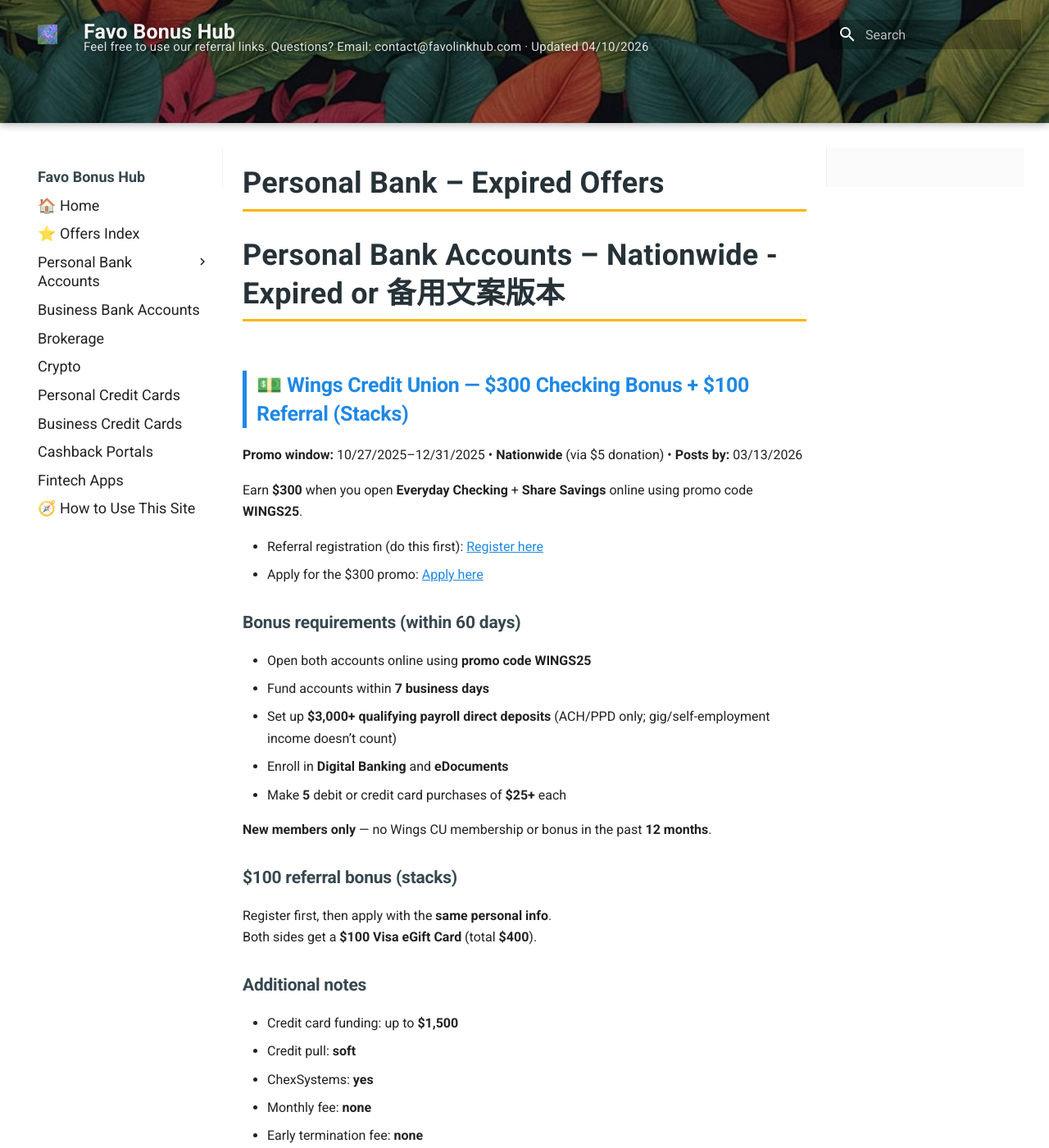
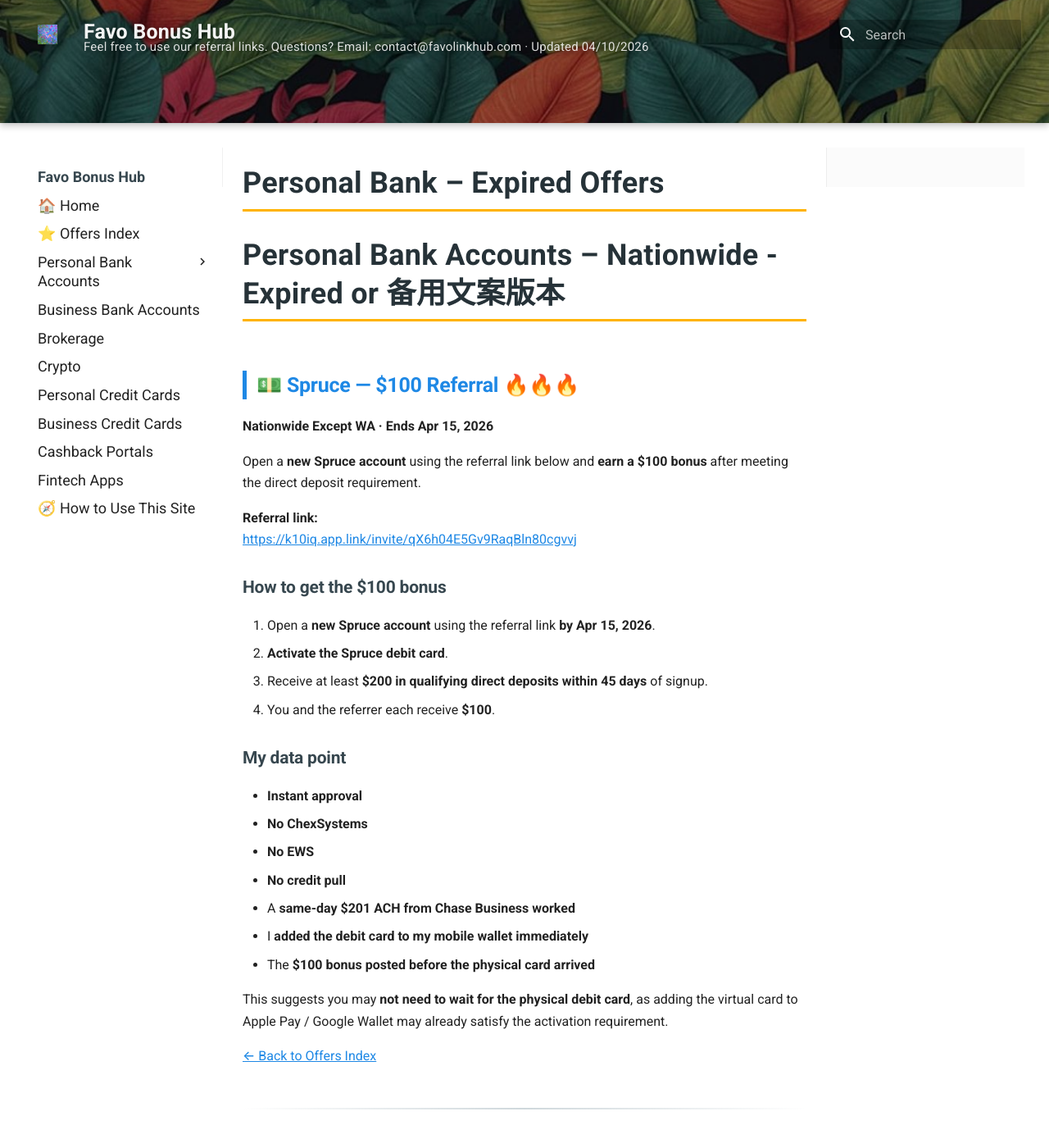
Before and after one commit to whispersofzephyr/favolinkhub-site, an MkDocs documentation site: the page built from docs/_archive/personal-bank-expired.md, in a window 1280 px wide and 1400 px high. Shown: the whole window at 82% size. Built offline with MkDocs 1.6.1 and Material for MkDocs 9.7.7, drawn with Linux system fonts in a browser that asks for light colours.

Commit message:
Update personal-bank-expired.md

```diff
--- a/docs/_archive/personal-bank-expired.md
+++ b/docs/_archive/personal-bank-expired.md
@@ -6,6 +6,38 @@ search:
 # Personal Bank – Expired Offers
 
 # Personal Bank Accounts – Nationwide - Expired or 备用文案版本
+
+
+<a id="spruce"></a>
+## 💵 Spruce — $100 Referral 🔥🔥🔥
+**Nationwide Except WA · Ends Apr 15, 2026**
+
+Open a **new Spruce account** using the referral link below and **earn a $100 bonus** after meeting the direct deposit requirement.
+
+**Referral link:**
+[https://k10iq.app.link/invite/qX6h04E5Gv9RaqBln80cgvvj](https://k10iq.app.link/invite/qX6h04E5Gv9RaqBln80cgvvj)
+
+### How to get the $100 bonus
+1. Open a **new Spruce account** using the referral link **by Apr 15, 2026**.
+2. **Activate the Spruce debit card**.
+3. Receive at least **$200 in qualifying direct deposits within 45 days** of signup.
+4. You and the referrer each receive **$100**.
+
+### My data point
+
+- **Instant approval**
+- **No ChexSystems**
+- **No EWS**
+- **No credit pull**
+- A **same-day $201 ACH from Chase Business worked**
+- I **added the debit card to my mobile wallet immediately**
+- The **$100 bonus posted before the physical card arrived**
+
+This suggests you may **not need to wait for the physical debit card**, as adding the virtual card to Apple Pay / Google Wallet may already satisfy the activation requirement.
+
+--8<-- "snippets/back-to-list.md"
+
+---
 
 ## 💵 Wings Credit Union — $300 Checking Bonus + $100 Referral (Stacks)
 **Promo window:** 10/27/2025–12/31/2025 • **Nationwide** (via $5 donation) • **Posts by:** 03/13/2026
```
